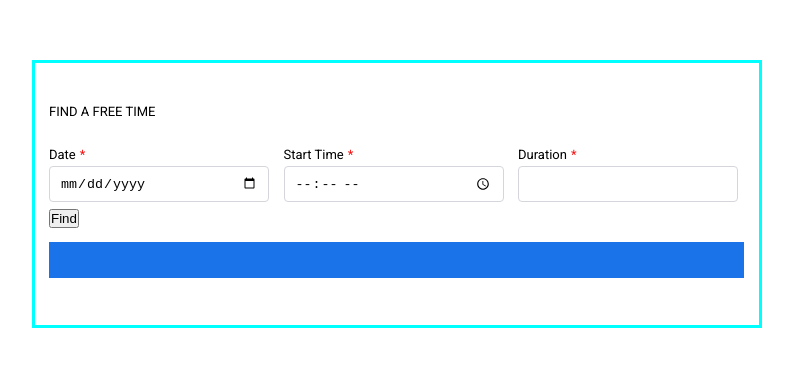
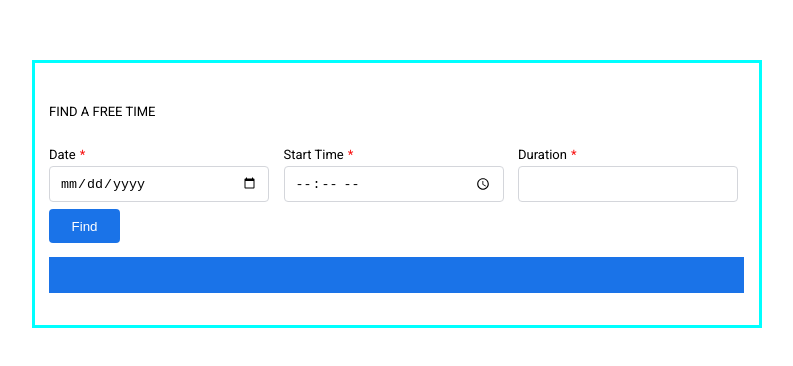
Before and after one commit to ArunRaj2136/Booking-Slot, a React (Create React App) app: page / in a window 1280 px wide. Shown: the part 206-572 px from the top of the page, without its empty margins (243-1036 px from the left). Built offline with nearby package versions, Linux system fonts and the light colour scheme.

Commit message:
Button-Cmplt

```diff
--- a/src/App.jsx
+++ b/src/App.jsx
@@ -1,12 +1,17 @@
 import React, { useState } from "react";
 import "./app.scss";
+import { eventsData } from "../src/utils/eventsData";
 import Input from "./Components/input/Input";
+import Button from "./Components/button/Button";
 
 function App() {
   const [date, setDate] = useState();
   const [startTime, setStartTime] = useState();
   const [duration, setDuration] = useState();
 
+  const findAvailableSlots = () => {
+    console.log("arun");
+  };
   return (
     <div className="container">
       <p className="title">find a free time</p>
@@ -30,7 +35,7 @@ function App() {
           onChangeHandler={setDuration}
         />
       </div>
-      <button>Find</button>
+      <Button name="Find" onClick={findAvailableSlots} />
       <div className="timer__container"></div>
       <div className="indicators__container"></div>
     </div>
--- /dev/null
+++ b/src/Components/button/Button.jsx
@@ -0,0 +1,12 @@
+import React from "react";
+import "./button.scss";
+
+const Button = ({ name, onClick }) => {
+  return (
+    <button onClick={onClick} className="button">
+      {name}
+    </button>
+  );
+};
+
+export default Button;
--- /dev/null
+++ b/src/Components/button/button.scss
@@ -0,0 +1,11 @@
+@import "../../sass/variables";
+
+.button {
+  width: 71px;
+  height: 34px;
+  border-radius: 4px;
+  background-color: $color-blue;
+  color: $color-white;
+  text-transform: capitalize;
+  border: none;
+}
```
